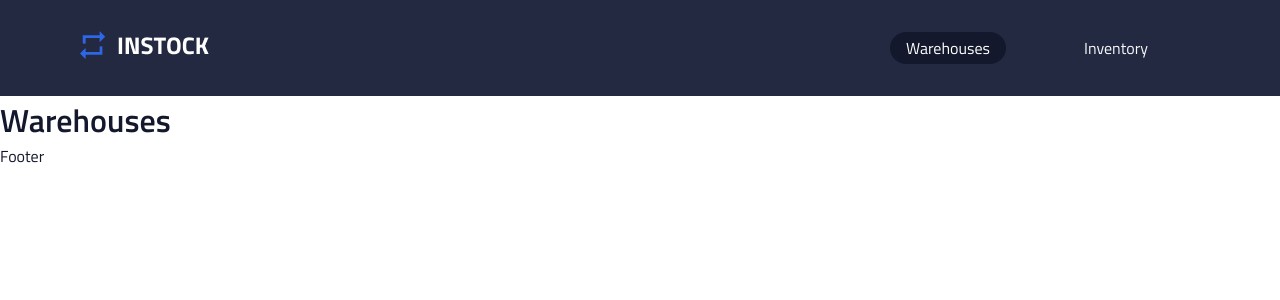
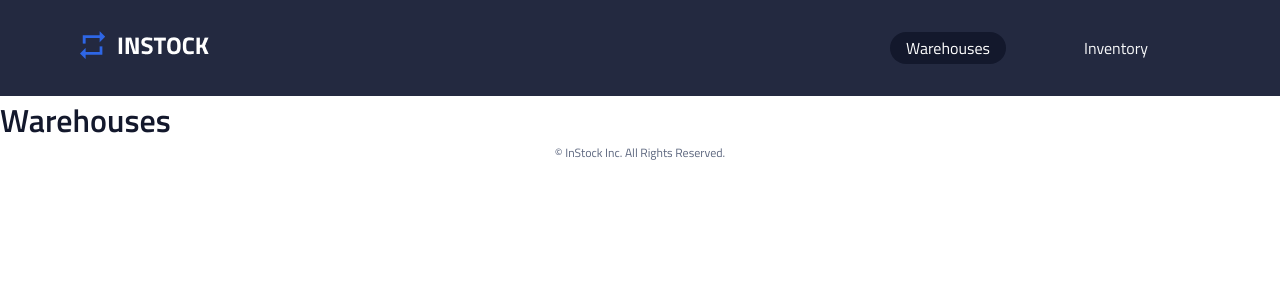
Before and after one commit to humairatasnim/instock-mont-blanc, a React (Vite) app: page / in a window 1280 px wide. Shown: the top 300 px of the page. Built offline with nearby package versions, Linux system fonts and the light colour scheme.

Commit message:
create footer and styles

```diff
--- a/src/components/Footer/Footer.jsx
+++ b/src/components/Footer/Footer.jsx
@@ -3,7 +3,9 @@ import "./Footer.scss";
 function Footer() {
 
   return (
-    <footer>Footer</footer>
+    <footer className="container">
+      <div className="body-small">© InStock Inc. All Rights Reserved.</div>
+    </footer>
   )
 }
 
--- a/src/components/Footer/Footer.scss
+++ b/src/components/Footer/Footer.scss
@@ -0,0 +1,16 @@
+@use "../../styles/partials/variables" as *;
+@use "../../styles/partials/mixins" as *;
+
+
+.body-small {
+    color: $slate;
+    text-align: center;
+    font-size: 0.6875rem;
+    line-height: 1rem;
+    font-weight: $regular;
+
+    @include tablet {
+      font-size: 0.75rem;
+      line-height: 1.125rem;
+    }
+  }
```
